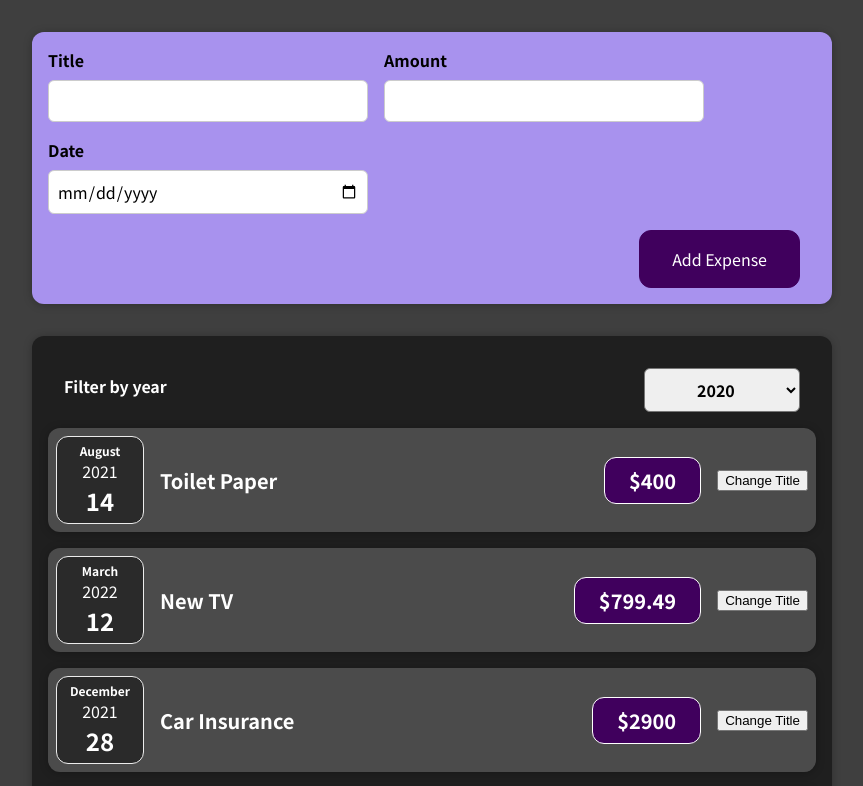
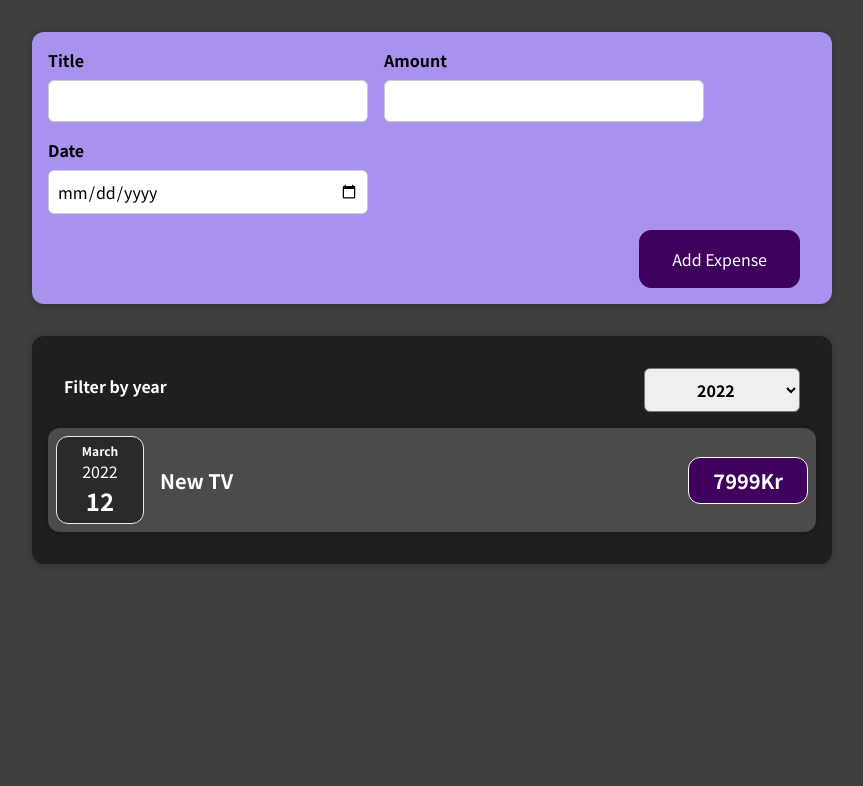
Before and after one commit to clindforsSejsing/exploring_react, a React (Create React App) app in the folder my-app/: page / in a window 1280 px wide. Shown: the top 786 px of the page, without its empty margins (208-1071 px from the left). Built offline with nearby package versions, Linux system fonts and the light colour scheme.

Commit message:
filter working

```diff
--- a/my-app/src/App.js
+++ b/my-app/src/App.js
@@ -1,33 +1,37 @@
-import React from "react";
+import React, { useState } from "react";
+
 import Expenses from "./components/Expenses/Expenses";
 import NewExpense from "./components/NewExpense/NewExpense";
 
-const App = () => {
-  const expenses = [
+const DUMMY_EXPENSES = [
   {
     id: "e1",
     title: "Toilet Paper",
     amount: 400,
     date: new Date(2021, 7, 14),
   },
-    { id: "e2", title: "New TV", amount: 799.49, date: new Date(2022, 2, 12) },
+  { id: "e2", title: "New TV", amount: 7999, date: new Date(2022, 2, 12) },
   {
     id: "e3",
     title: "Car Insurance",
     amount: 2900,
-      date: new Date(2021, 11, 28),
+    date: new Date(2029, 11, 28),
   },
   {
     id: "e4",
     title: "New Desk (Wooden)",
     amount: 4500,
-      date: new Date(2021, 5, 12),
+    date: new Date(2020, 5, 12),
   },
 ];
 
+const App = () => {
+  const [expenses, setExpenses] = useState(DUMMY_EXPENSES);
+
   const addExpenseHandler = (expense) => {
-    console.log("in App.js");
-    console.log(expense);
+    setExpenses((prevExpenses) => {
+      return [expense, ...prevExpenses];
+    });
   };
 
   return (
--- a/my-app/src/components/Expenses/ExpenseItem.js
+++ b/my-app/src/components/Expenses/ExpenseItem.js
@@ -1,26 +1,16 @@
-import React, { useState } from "react";
-//import a useState function from library react- Hooks begin with use, and have to be used inside componentfunctions (not in nestled functions)
+import React from "react";
 
 import ExpenseDate from "./ExpenseDate";
 import Card from "../UI/Card";
 import "./ExpenseItem.css";
 
 const ExpenseItem = (props) => {
-  const [title, setTitle] = useState(props.title);
-  //uses state so that the function runs again
-
-  const clickHandler = () => {
-    setTitle("Updated!");
-    console.log(title);
-  };
   return (
     <Card className="expense-item">
       <ExpenseDate date={props.date} />
       <div className="expense-item__description">
-        <h2>{title}</h2>
-        <div className="expense-item__price">${props.amount}</div>
-        <button onClick={clickHandler}>Change Title</button>
-        {/* <button onClick={() => { console.log('clicked') }}>Change Title</button> */}
+        <h2>{props.title}</h2>
+        <div className="expense-item__price">{props.amount}Kr</div>
       </div>
     </Card>
   );
--- a/my-app/src/components/Expenses/Expenses.js
+++ b/my-app/src/components/Expenses/Expenses.js
@@ -6,11 +6,28 @@ import ExpensesFilter from "./ExpensesFilter";
 import "./Expenses.css";
 
 const Expenses = (props) => {
-  const [filteredYear, setFilteredYear] = useState("2020");
+  const [filteredYear, setFilteredYear] = useState("2022");
 
   const filterChangeHandler = (selectedYear) => {
     setFilteredYear(selectedYear);
   };
+
+  const filteredExpenses = props.items.filter((expense) => {
+    return expense.date.getFullYear().toString() === filteredYear;
+  });
+
+  let expensesContent = <p>No expenses found.</p>;
+
+  if (filteredExpenses.length > 0) {
+    expensesContent = filteredExpenses.map((expense) => (
+      <ExpenseItem
+        key={expense.id}
+        title={expense.title}
+        amount={expense.amount}
+        date={expense.date}
+      />
+    ));
+  }
 
   return (
     <div>
@@ -19,13 +36,7 @@ const Expenses = (props) => {
           selected={filteredYear}
           onChangeFilter={filterChangeHandler}
         />
-        {props.items.map((expense) => (
-          <ExpenseItem
-            title={expense.title}
-            amount={expense.amount}
-            date={expense.date}
-          />
-        ))}
+        {expensesContent}
       </Card>
     </div>
   );
```
Lines whose indentation alone changed are shown as unchanged.
